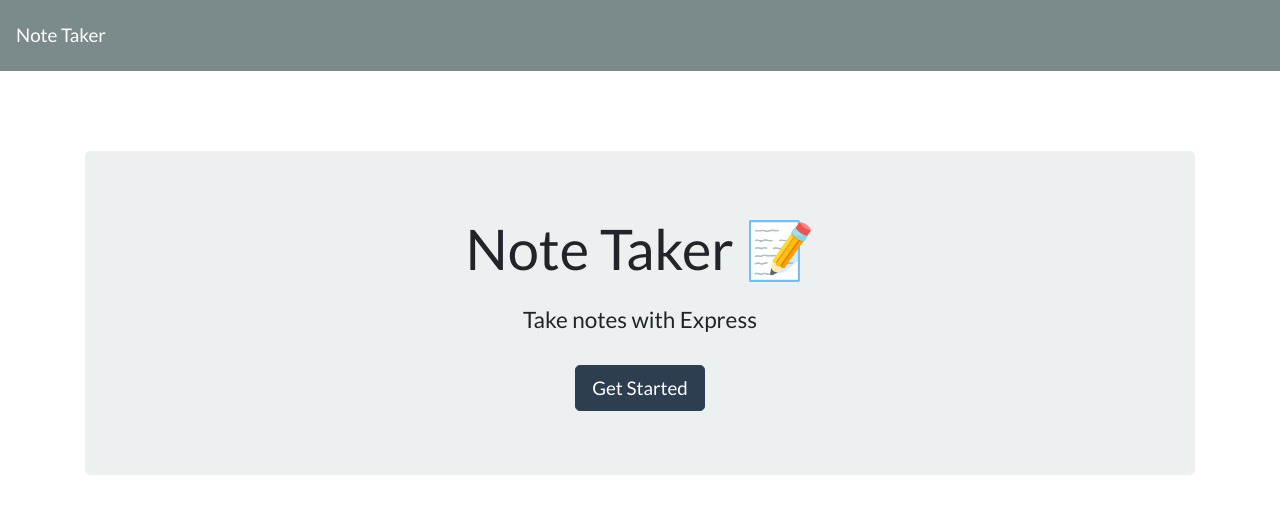
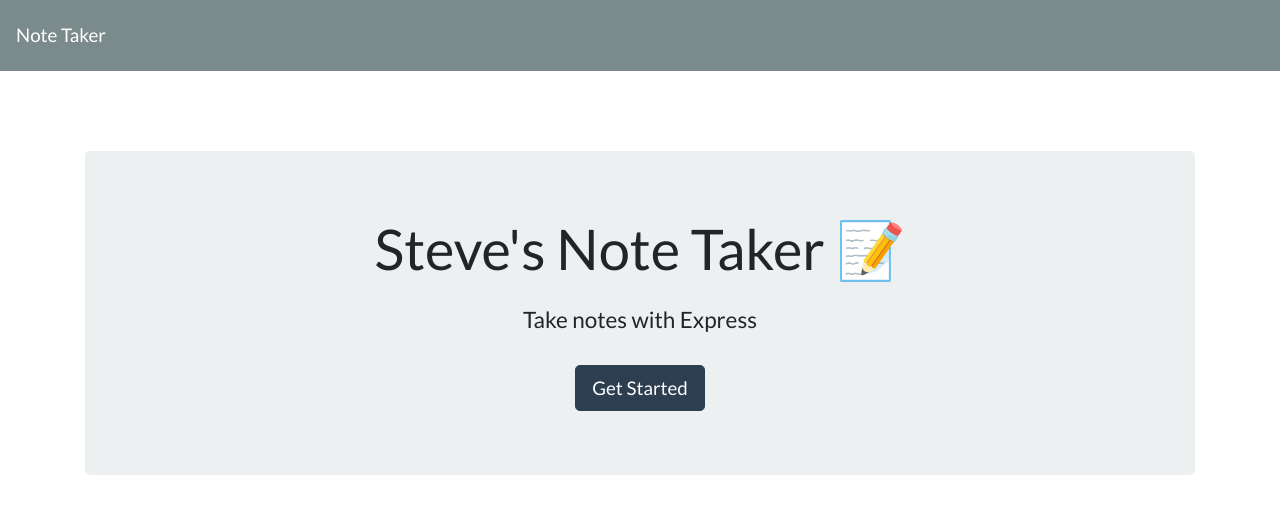
Before and after one commit to sck916/Notebook, a website: page public/index.html in a window 1280 px wide. Drawn offline with nearby package versions, Linux system fonts and the light colour scheme; no server answers.

Commit message:
Update index.html

```diff
--- a/public/index.html
+++ b/public/index.html
@@ -16,7 +16,7 @@
   </nav>
   <div class="container">
     <div style="margin-top: 80px;" class="jumbotron text-center">
-      <h1 class="display-4">Note Taker <span role="img" aria-label="Memo">📝</span></h1>
+      <h1 class="display-4">Steve's Note Taker <span role="img" aria-label="Memo">📝</span></h1>
       <h4 class="mt-4">Take notes with Express</h4>
       <a class="btn btn-primary btn-lg mt-4" href="/notes" role="button">Get Started</a>
     </div>
```
